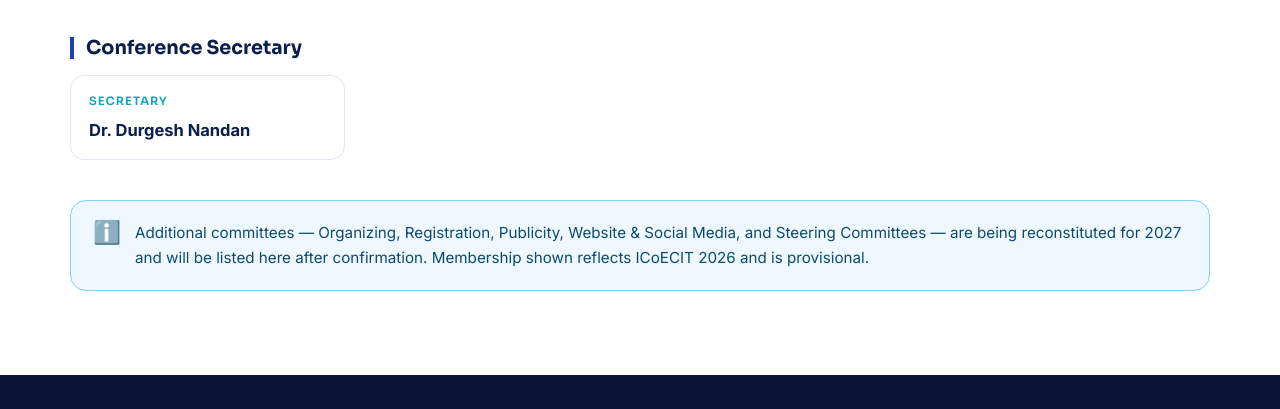
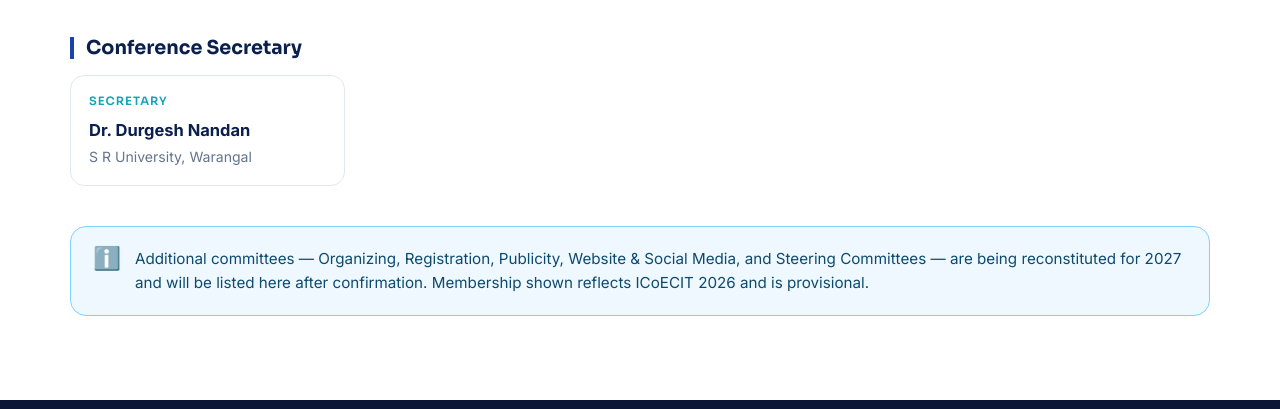
Before and after one commit to ICOECIT/icoecit2027, a plain HTML site: page committee.html in a window 1280 px wide. Shown: the part 3465-3874 px from the top of the page. Drawn offline with Linux system fonts and the light colour scheme.

Commit message:
Committee: add affiliation for Conference Secretary
Co-Authored-By: Claude Opus 5.5 <noreply@anthropic.com>

```diff
--- a/committee.html
+++ b/committee.html
@@ -176,7 +176,7 @@
     <div class="committee-group">
       <h3>Conference Secretary</h3>
       <div class="people">
-        <div class="person"><div class="role">Secretary</div><div class="name">Dr. Durgesh Nandan</div></div>
+        <div class="person"><div class="role">Secretary</div><div class="name">Dr. Durgesh Nandan</div><div class="aff">S R University, Warangal</div></div>
       </div>
     </div>
 
```
